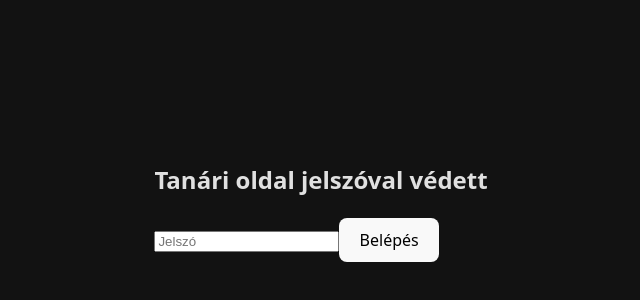
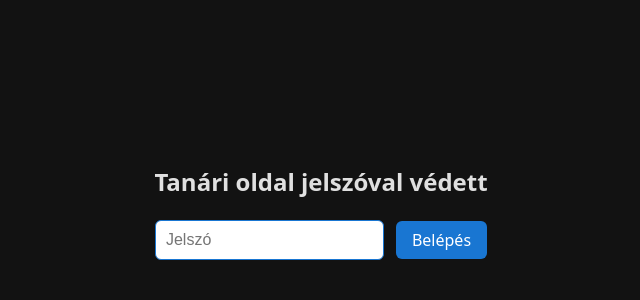
Before and after one commit to TMartin005/ZH_Upload_APP, a React (Vite) app in the folder Frontend/: page /teacher in a window 1280 px wide. Shown: the part 198-498 px from the top of the page, without its empty margins (319-959 px from the left). Built offline with nearby package versions, Linux system fonts and the light colour scheme; no server answers.

Commit message:
Add styles for teacher authentication form
Introduced new CSS classes for teacher authentication UI elements, including container, form, input, and button styles

```diff
--- a/Frontend/src/pages/TeacherPage.css
+++ b/Frontend/src/pages/TeacherPage.css
@@ -161,3 +161,40 @@
   background: #23272a;
   color: #e0e0e0;
 }
+
+.teacher-auth-container {
+  display: flex;
+  flex-direction: column;
+  align-items: center;
+
+}
+
+.teacher-auth-form {
+  display: flex;
+  align-items: center;
+
+}
+
+.teacher-auth-input {
+  padding: 10px;
+  font-size: 1rem;
+  border-radius: 6px;
+  border: 1.5px solid var(--primary-color);
+}
+form.teacher-auth-form .teacher-auth-button[type="submit"] {
+  margin-left: 12px;
+}
+.teacher-auth-button {
+  background: var(--primary-color);
+  color: #fff;
+  border: none;
+  border-radius: var(--border-radius);
+  padding: 8px 16px;
+  font-size: 1rem;
+  cursor: pointer;
+  transition: background 0.2s;
+}
+
+.teacher-auth-button:hover {
+  background: var(--primary-dark);
+}
```
